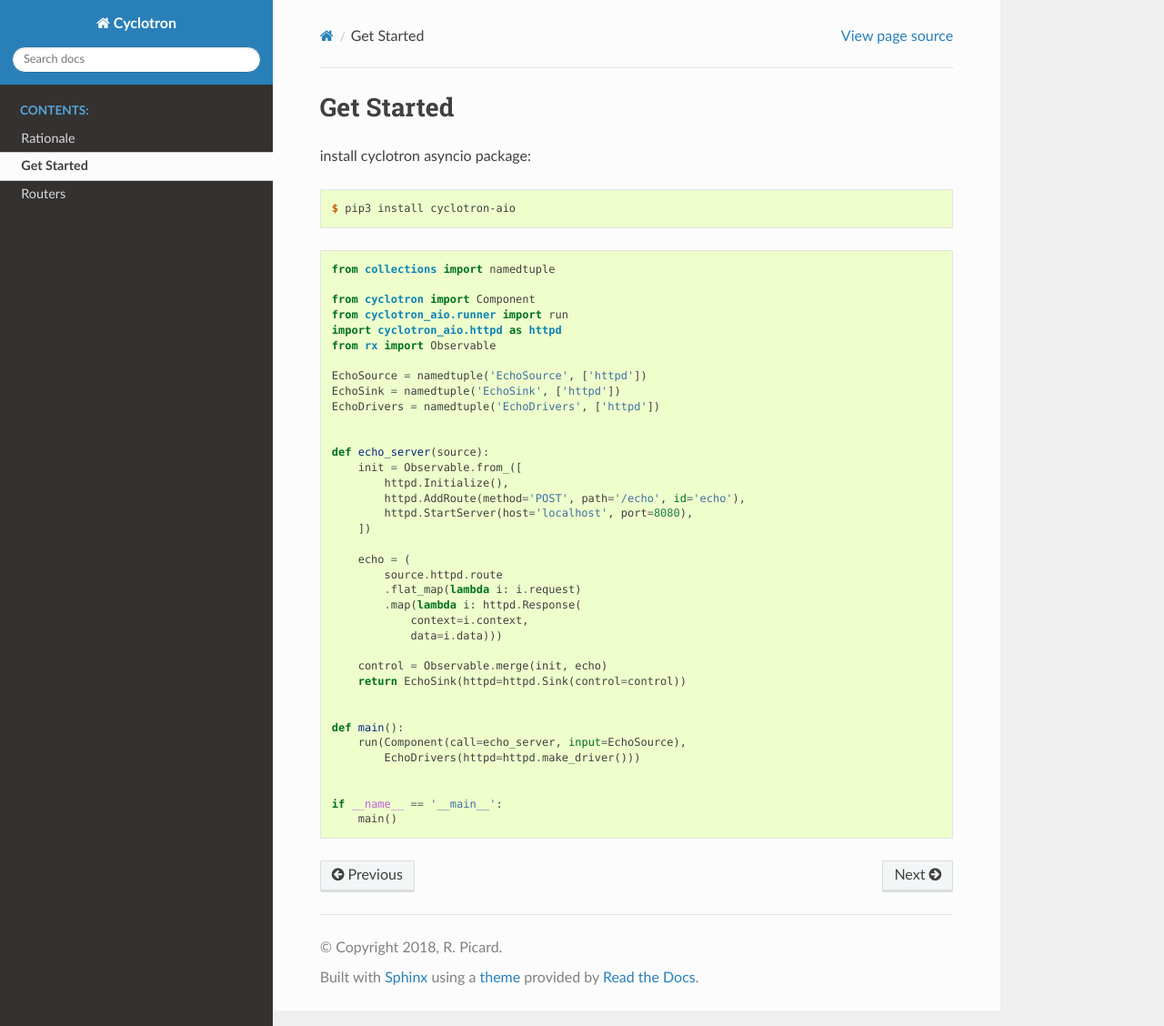
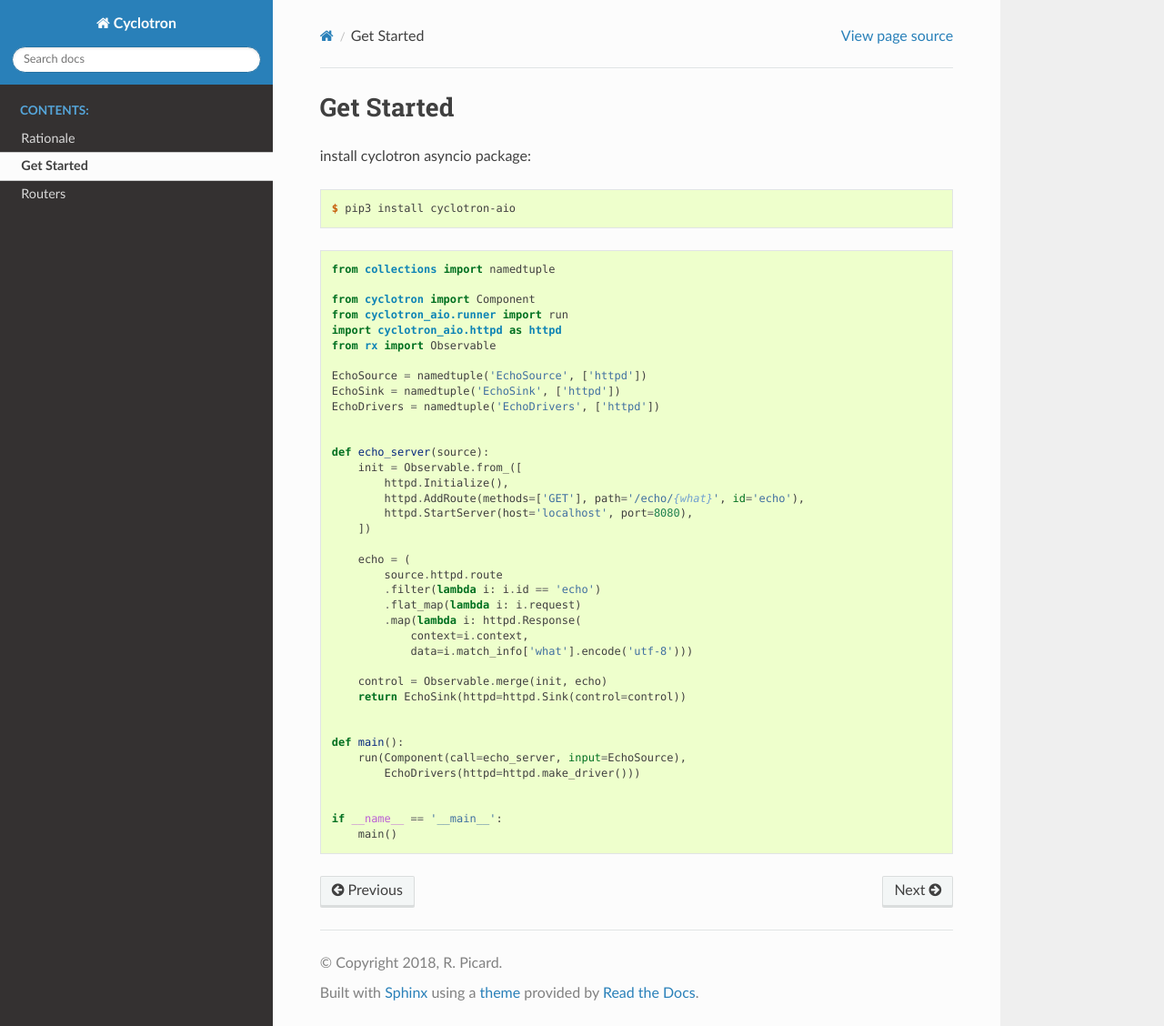
Before and after one commit to MainRo/cyclotron-py, a Sphinx documentation site: the page built from docs/get_started.rst, in a window 1280 px wide and 1128 px high. Shown: the whole window at 91% size. Built offline with Sphinx 7.4.7 and the Read the Docs theme 2.0.0, drawn with Linux system fonts in a browser that asks for light colours.

Commit message:
docs: fixed get started example

```diff
--- a/docs/get_started.rst
+++ b/docs/get_started.rst
@@ -25,16 +25,17 @@ install cyclotron asyncio package:
     def echo_server(source):
         init = Observable.from_([
             httpd.Initialize(),
-            httpd.AddRoute(method='POST', path='/echo', id='echo'),
+            httpd.AddRoute(methods=['GET'], path='/echo/{what}', id='echo'),
             httpd.StartServer(host='localhost', port=8080),
         ])
 
         echo = (
             source.httpd.route
+            .filter(lambda i: i.id == 'echo')
             .flat_map(lambda i: i.request)
             .map(lambda i: httpd.Response(
                 context=i.context,
-                data=i.data)))
+                data=i.match_info['what'].encode('utf-8')))
 
         control = Observable.merge(init, echo)
         return EchoSink(httpd=httpd.Sink(control=control))
```
